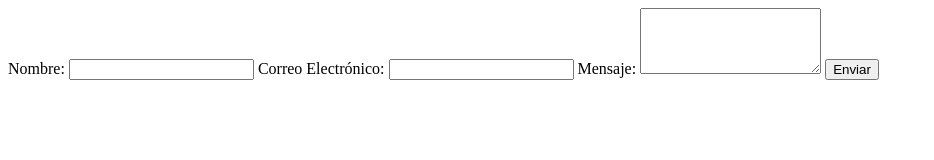
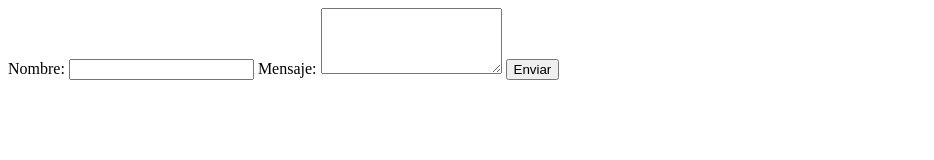
Before and after one commit to castrobrian123/ejercicios-semanales-del-curso-javascript-talento-tech, a plain HTML site: page clase 3/index.html in a window 1280 px wide. Shown: the whole page, without its empty margins (0-934 px from the left). Drawn offline with Linux system fonts and the light colour scheme.

Commit message:
ejercicios semanales

```diff
--- a/clase 3/index.html
+++ b/clase 3/index.html
@@ -12,9 +12,6 @@
           <label for="name">Nombre:</label>
           <input type="text" id="name" name="name" required>
 
-          <!-- Campo para el Correo Electrónico -->
-          <label for="email">Correo Electrónico:</label>
-          <input type="email" id="email" name="email" required>
 
           <!-- Campo para el Mensaje -->
           <label for="message">Mensaje:</label>
```
Also changed, not shown: 2 other files.
